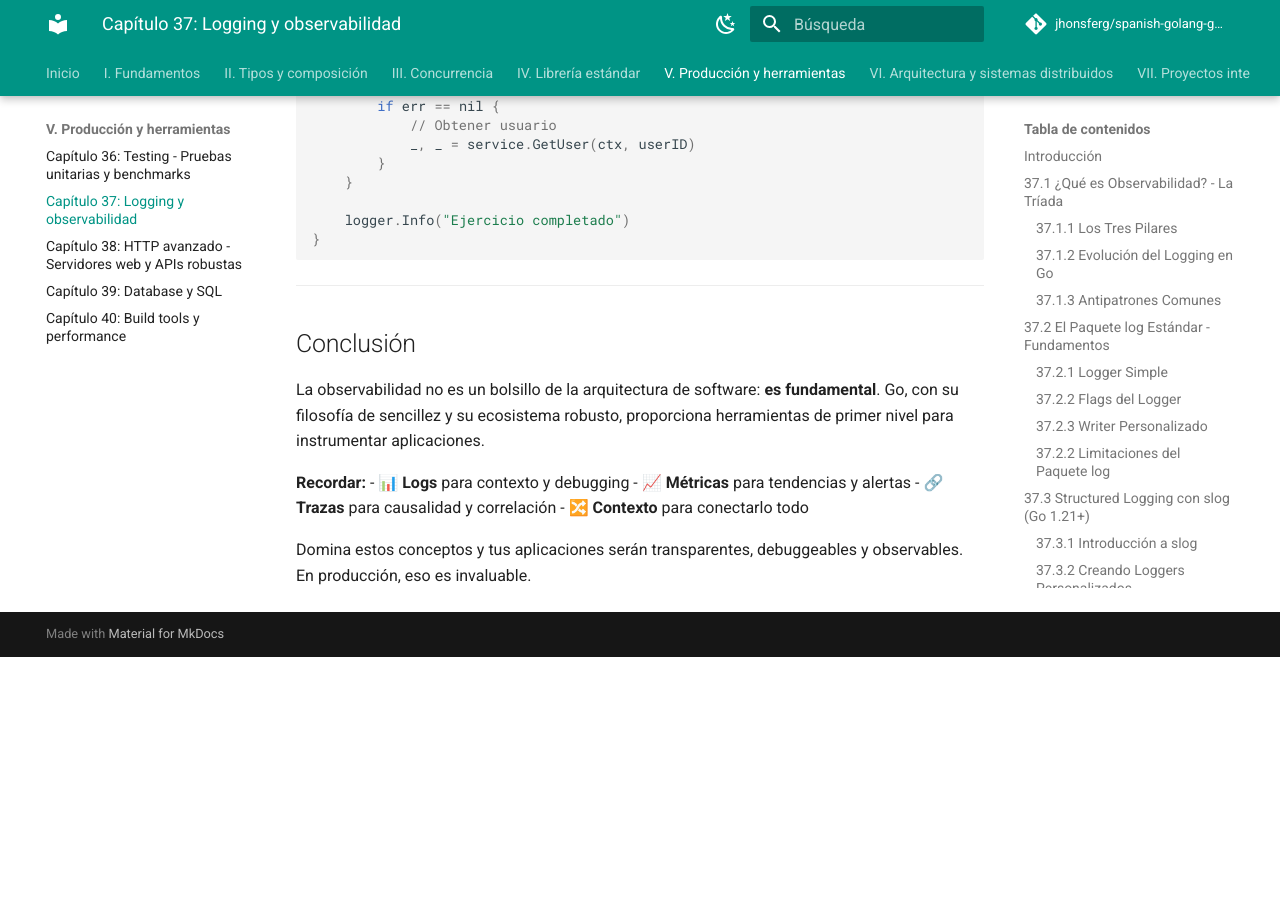
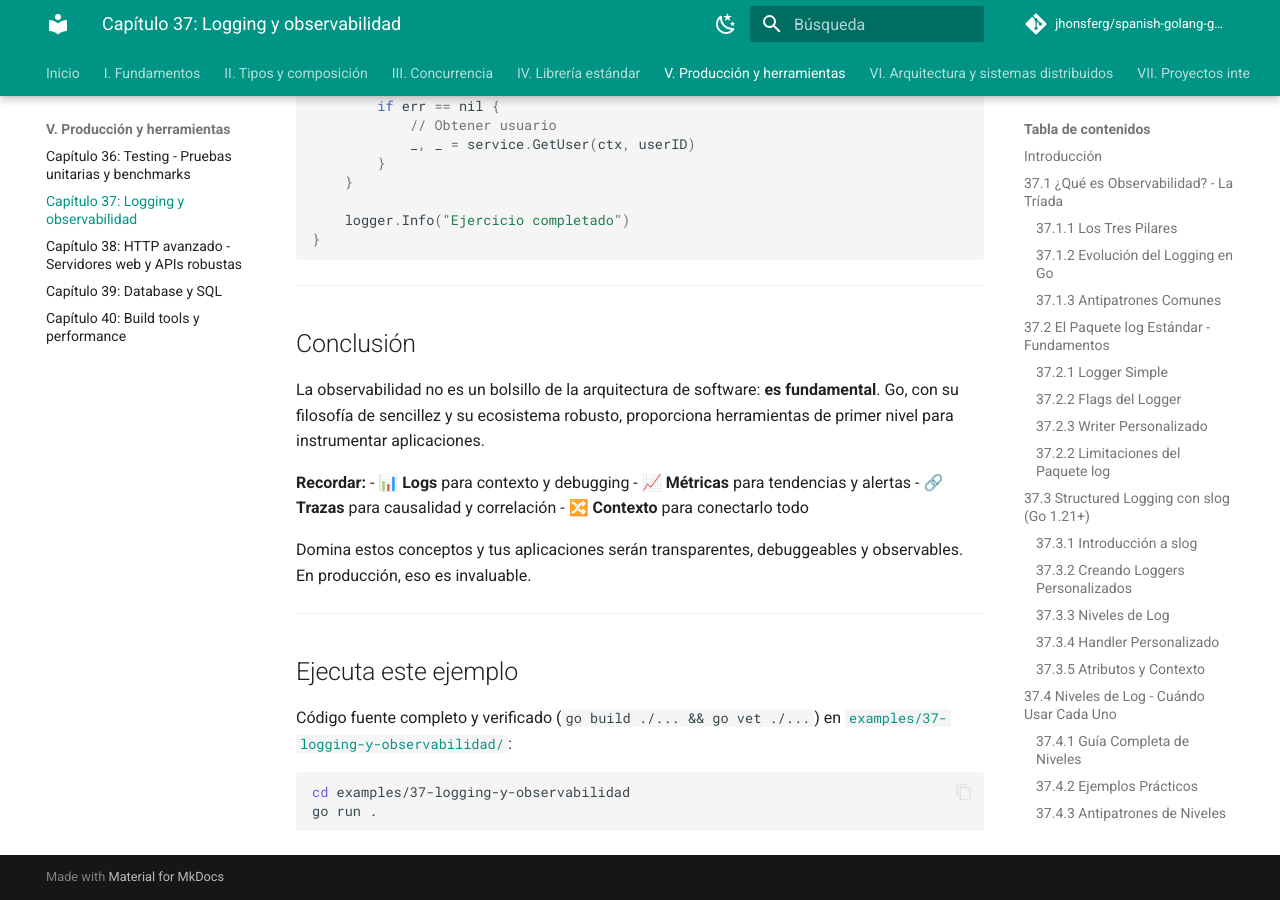
Before and after one commit to jhonsferg/spanish-golang-guide, an MkDocs documentation site: the page built from docs/05-produccion-y-herramientas/37-logging-y-observabilidad.md, in a window 1280 px wide and 900 px high, scrolled down 45883 px. Built offline with MkDocs 1.6.1 and Material for MkDocs 9.7.7, drawn with Linux system fonts in a browser that asks for light colours; comment, search, counter and statistics services are not loaded; before the commit the page ends 46540 px from its top, so only the background shows below that.

Commit message:
docs: enlazar ejemplo ejecutable en el capítulo 37

````diff
--- a/docs/05-produccion-y-herramientas/37-logging-y-observabilidad.md
+++ b/docs/05-produccion-y-herramientas/37-logging-y-observabilidad.md
@@ -2381,3 +2381,15 @@
 - 🔀 **Contexto** para conectarlo todo
 
 Domina estos conceptos y tus aplicaciones serán transparentes, debuggeables y observables. En producción, eso es invaluable.
+
+---
+
+## Ejecuta este ejemplo
+
+Código fuente completo y verificado (`go build ./... && go vet ./...`) en
+[`examples/37-logging-y-observabilidad/`](https://github.com/jhonsferg/spanish-golang-guide/tree/main/examples/37-logging-y-observabilidad):
+
+```bash
+cd examples/37-logging-y-observabilidad
+go run .
+```
````
